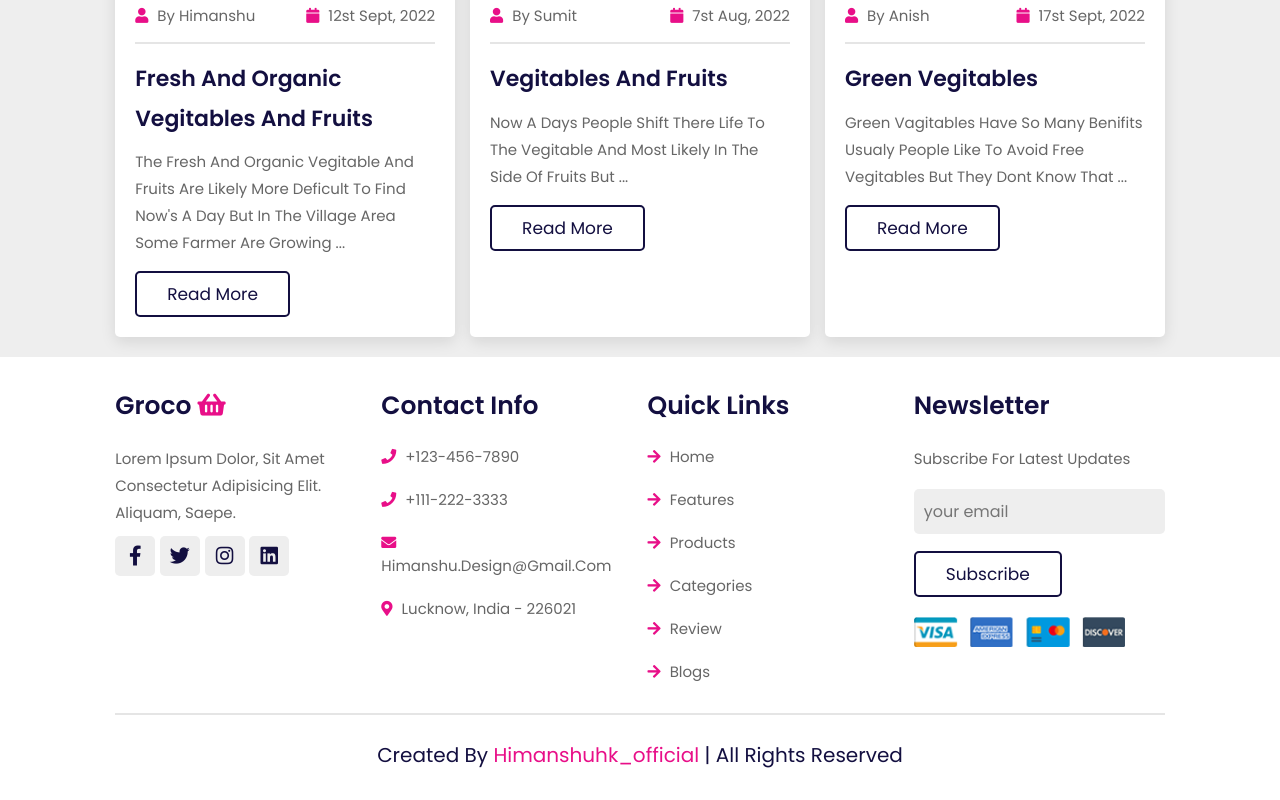
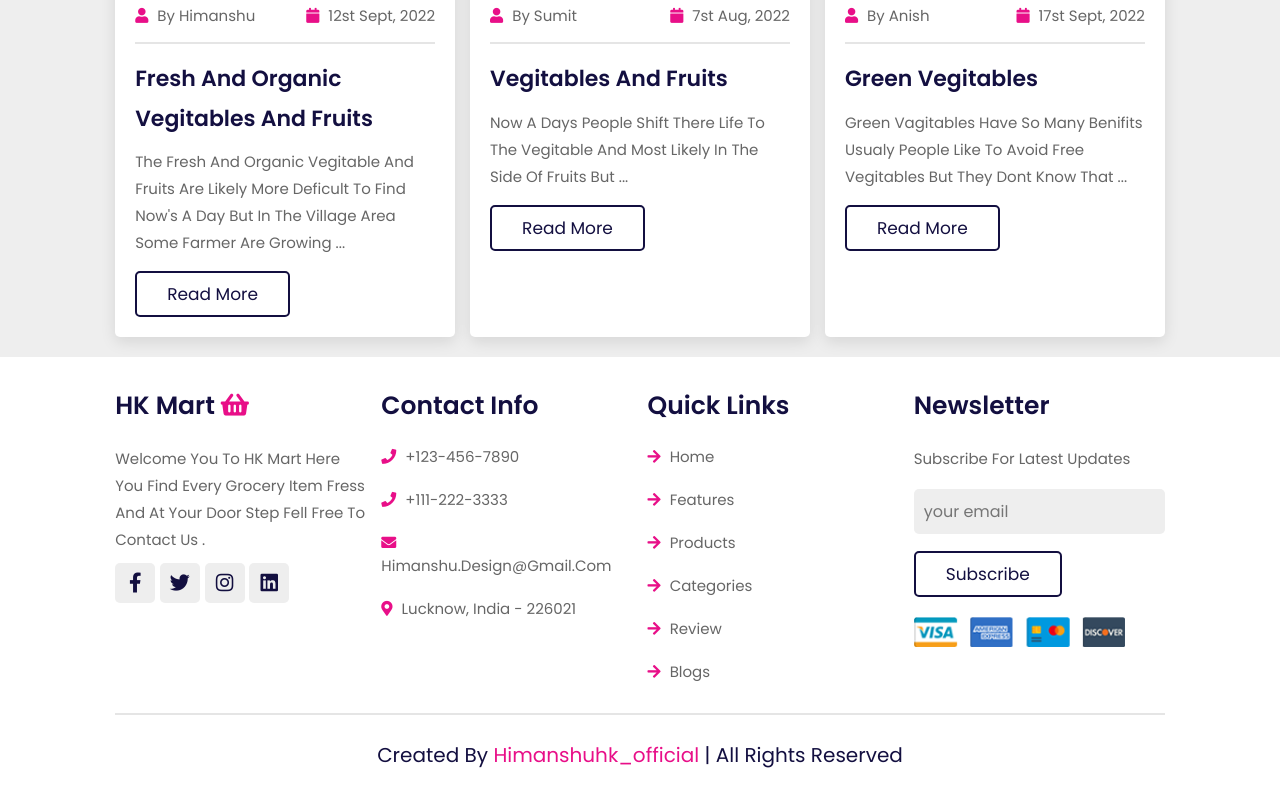
Before and after one commit to hackedhk/Project-1, a plain HTML site: page index.html in a window 1280 px wide. Shown: the part 3942-4742 px from the top of the page. Drawn offline with nearby package versions, Linux system fonts and the light colour scheme.

Commit message:
Update index.html

```diff
--- a/index.html
+++ b/index.html
@@ -483,8 +483,8 @@
     <div class="box-container">
 
         <div class="box">
-            <h3> groco <i class="fas fa-shopping-basket"></i> </h3>
-            <p>Lorem ipsum dolor, sit amet consectetur adipisicing elit. Aliquam, saepe.</p>
+            <h3> HK Mart <i class="fas fa-shopping-basket"></i> </h3>
+            <p>Welcome You To HK Mart here You Find Every Grocery Item Fress And At Your Door Step Fell Free To Contact Us  .</p>
             <div class="share">
                 <a href="#" class="fab fa-facebook-f"></a>
                 <a href="https://twitter.com/Himanshuhk_" class="fab fa-twitter"></a>
```
